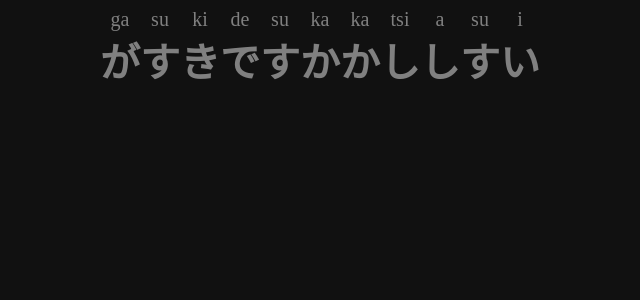
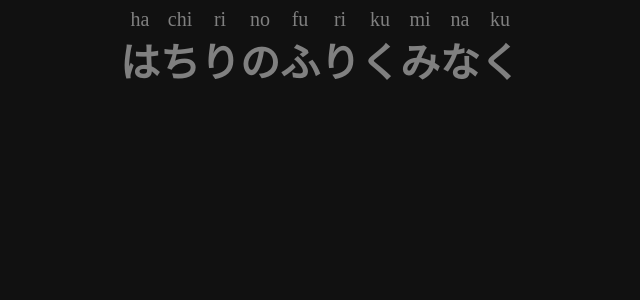
Before and after one commit to eboboeing-747/kanatype, a Vue app: page / in a window 1280 px wide. Shown: the top 300 px of the page, without its empty margins (320-960 px from the left). Built offline with nearby package versions, Linux system fonts and the light colour scheme.

Commit message:
quiz generation added

```diff
--- /dev/null
+++ b/src/common/quiz.ts
@@ -0,0 +1,59 @@
+import { type ISyllable } from "@/common/types.ts";
+
+const syllablesBase: ISyllable[] = [
+    { spelling: 'a', symbol: 'あ' },
+    { spelling: 'i', symbol: 'い' },
+    { spelling: 'u', symbol: 'う' },
+    { spelling: 'e', symbol: 'え' },
+    { spelling: 'o', symbol: 'お' },
+    { spelling: 'ka', symbol: 'か' },
+    { spelling: 'ki', symbol: 'き' },
+    { spelling: 'ku', symbol: 'く' },
+    { spelling: 'ke', symbol: 'け' },
+    { spelling: 'ko', symbol: 'こ' },
+    { spelling: 'sa', symbol: 'さ' },
+    { spelling: 'shi', symbol: 'し' },
+    { spelling: 'su', symbol: 'す' },
+    { spelling: 'se', symbol: 'せ' },
+    { spelling: 'so', symbol: 'そ' },
+    { spelling: 'ta', symbol: 'た' },
+    { spelling: 'chi', symbol: 'ち' },
+    { spelling: 'tsu', symbol: 'つ' },
+    { spelling: 'te', symbol: 'て' },
+    { spelling: 'to', symbol: 'と' },
+    { spelling: 'na', symbol: 'な' },
+    { spelling: 'ni', symbol: 'に' },
+    { spelling: 'nu', symbol: 'ぬ' },
+    { spelling: 'ne', symbol: 'ね' },
+    { spelling: 'no', symbol: 'の' },
+    { spelling: 'ha', symbol: 'は' },
+    { spelling: 'hi', symbol: 'ひ' },
+    { spelling: 'fu', symbol: 'ふ' },
+    { spelling: 'he', symbol: 'へ' },
+    { spelling: 'ho', symbol: 'ほ' },
+    { spelling: 'ma', symbol: 'ま' },
+    { spelling: 'mi', symbol: 'み' },
+    { spelling: 'mu', symbol: 'む' },
+    { spelling: 'me', symbol: 'め' },
+    { spelling: 'mo', symbol: 'も' },
+    { spelling: 'ya', symbol: 'や' },
+    { spelling: 'yu', symbol: 'ゆ' },
+    { spelling: 'yo', symbol: 'よ' },
+    { spelling: 'ra', symbol: 'ら' },
+    { spelling: 'ri', symbol: 'り' },
+    { spelling: 'ru', symbol: 'る' },
+    { spelling: 're', symbol: 'れ' },
+    { spelling: 'ro', symbol: 'ろ' },
+    { spelling: 'wa', symbol: 'わ' },
+    { spelling: 'wo', symbol: 'を' },
+    { spelling: 'n', symbol: 'ん' }
+];
+
+export function generateQuiz(): ISyllable[] {
+    let quiz: ISyllable[] = [];
+
+    for (let i: number = 0; i < 10; i++)
+        quiz.push(syllablesBase[Math.floor(Math.random() * syllablesBase.length)]);
+
+    return quiz;
+}
--- a/src/components/Inscription.vue
+++ b/src/components/Inscription.vue
@@ -65,8 +65,13 @@ function focus(): void {
     window.addEventListener('keydown', updateInput);
 }
 
+function clear(): void {
+    input.value = [];
+}
+
 defineExpose({
-    focus
+    focus,
+    clear
 });
 </script>
 
--- a/src/components/Syllable.vue
+++ b/src/components/Syllable.vue
@@ -13,16 +13,22 @@ let status: Ref<string> = ref('empty');
 
 const inscriptionRef: Ref<InstanceType<typeof Inscription> | null> = ref(null);
 
-function focus() {
+function focus(): void {
     if (inscriptionRef.value)
         inscriptionRef.value.focus();
 }
 
+function clear(): void {
+    status.value = 'empty';
+
+    if (inscriptionRef.value)
+        inscriptionRef.value.clear();
+}
+
 defineExpose({
-    focus
+    focus,
+    clear
 });
-
-focus();
 </script>
 
 <template>
--- a/src/components/Typearea.vue
+++ b/src/components/Typearea.vue
@@ -2,20 +2,7 @@
 import type { ISyllable } from '@/common/types';
 import Syllable from '@/components/Syllable.vue'
 import { onMounted, ref, type Ref } from 'vue';
-
-let syllables: ISyllable[] = [
-    { spelling: 'ga', symbol: 'が' },
-    { spelling: 'su', symbol: 'す' },
-    { spelling: 'ki', symbol: 'き' },
-    { spelling: 'de', symbol: 'で' },
-    { spelling: 'su', symbol: 'す' },
-    { spelling: 'ka', symbol: 'か' },
-    { spelling: 'ka', symbol: 'か' },
-    { spelling: 'tsi', symbol: 'し' },
-    { spelling: 'a', symbol: 'し' },
-    { spelling: 'su', symbol: 'す' },
-    { spelling: 'i', symbol: 'い' }
-];
+import { generateQuiz } from '@/common/quiz';
 
 const currentFocus: Ref<number> = ref(0);
 const syllableList: any /* Ref<InstanceType<typeof Syllable>[]> */ = ref([]); // no idea how to properly type it
@@ -25,11 +12,23 @@ function passFocus(): void {
     if (currentFocus.value < syllableList.value.length) {
         syllableList.value[currentFocus.value].focus();
     }
+    else {
+        syllables.value = generateQuiz();
+        currentFocus.value = 0;
+
+        for (let i: number = 0; i < syllableList.value.length; i++) {
+            syllableList.value[i].clear();
+        }
+
+        syllableList.value[0].focus();
+    }
 }
 
 onMounted((): void => {
     syllableList.value[0].focus();
 });
+
+let syllables: Ref<ISyllable[]> = ref(generateQuiz());
 </script>
 
 <template>
```
